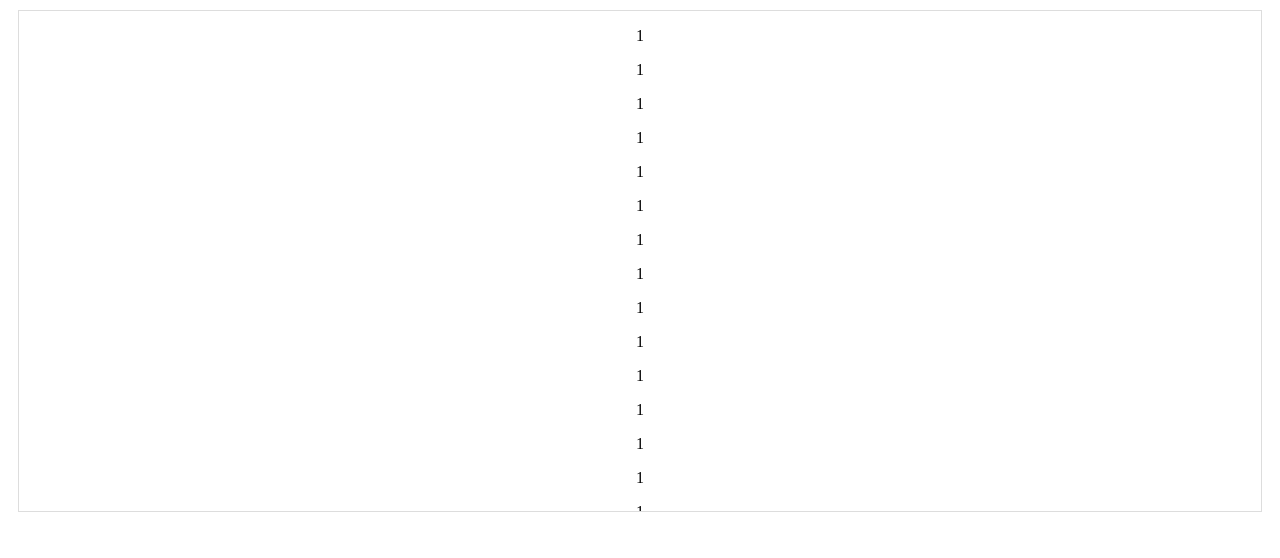
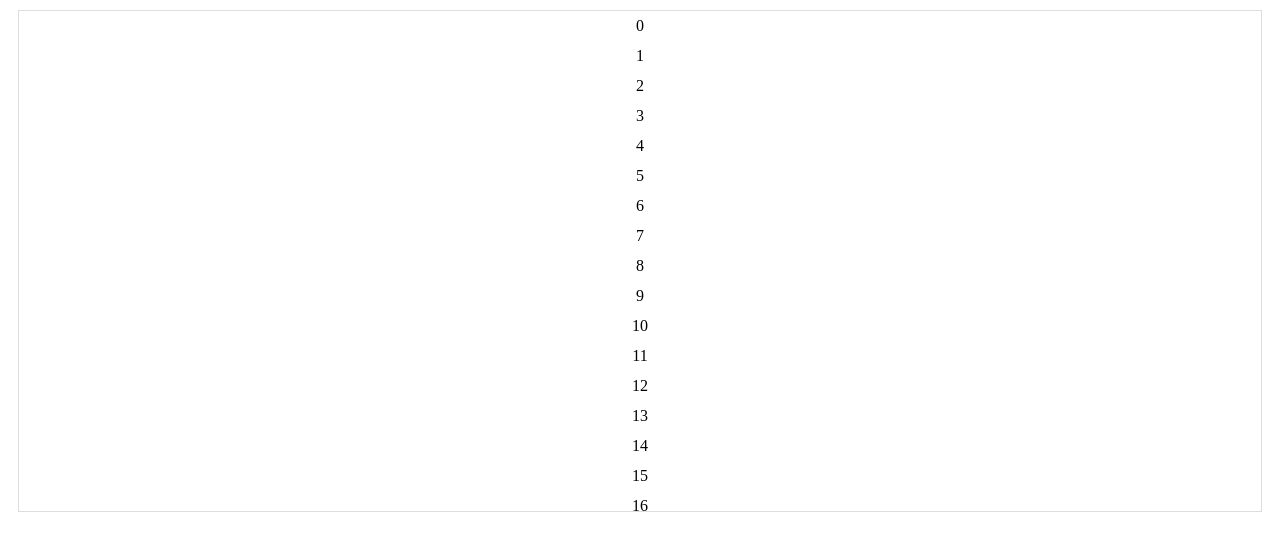
Before and after one commit to zch233/virtual-scroll-demo, a plain HTML site: page index.html in a window 1280 px wide. Drawn offline with Linux system fonts and the light colour scheme.

Commit message:
feat: can scroll but with a bug

```diff
--- a/index.html
+++ b/index.html
@@ -11,21 +11,58 @@
       border: 1px solid #ddd;margin: 10px;
       height: 500px;
       text-align: center;
-      overflow-y: auto;
+      overflow: hidden;
     }
+    p {height: 30px; display: flex;align-items: center;justify-content: center;margin: 0;}
   </style>
 </head>
 <body>
   <div class="box"></div>
   <script>
     const $el = document.querySelector('.box')
-    $el.innerHTML = [...Array(2000)].map(v => '<p>1</p>').join('');
-    let y = 0
+    const list = [...Array(2000)].map((item, i) => ({
+        height: 30,
+        index: i,
+        item: i,
+      }))
+    const containerHeight = $el.clientHeight
+    const sumHeight = (list, start = 0, end = list.length) => list.slice(start, end).reduce((a, b) => a + b.height, 0)
+    const contentHeight = sumHeight(list)
+    // 找到第一个累加高度大于指定高度的项目
+    const findIndexOverHeightItem = (list, offset) => {
+      let item = {}
+      let totalHeight = 0
+      for(let i=0;i<list.length;i++) {
+        const { height } = list[i]
+        totalHeight += height
+
+        if (totalHeight > offset) {
+          item = list[i]
+          break
+        }
+      }
+      return item
+    }
+    let scrollY = 0
+    const render = (list, scrollY) => {
+      const headItem = findIndexOverHeightItem(list, scrollY)
+      console.log(headItem)
+      const tailItem = findIndexOverHeightItem(list, scrollY + containerHeight)
+      console.log(tailItem)
+      const renderList = list.slice(headItem.index, tailItem.index + 1)
+      const translateY = sumHeight(list, 0, headItem.index)
+      const $listWp = document.createElement("div")
+      $listWp.innerHTML = renderList.map(v => `<p>${v.item}</p>`).join('')
+      $listWp.style.transform = `translateY(-${translateY}px)`
+      $el.innerHTML = ''
+      $el.appendChild($listWp)
+    }
     const updateOffset = (e) => {
-      console.log(e);
       e.preventDefault()
-      y += e.deltaY
+      scrollY += e.deltaY
+      render(list, scrollY)
     }
+    render(list, scrollY)
     $el.addEventListener("wheel", updateOffset)
   </script>
 </body>
```
